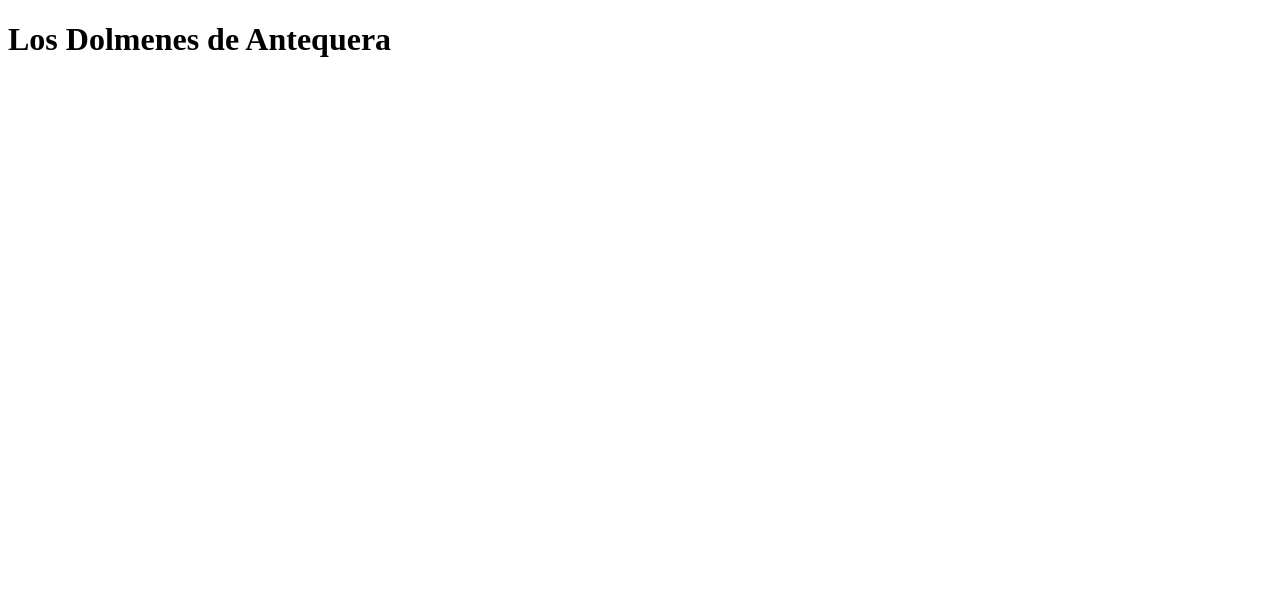
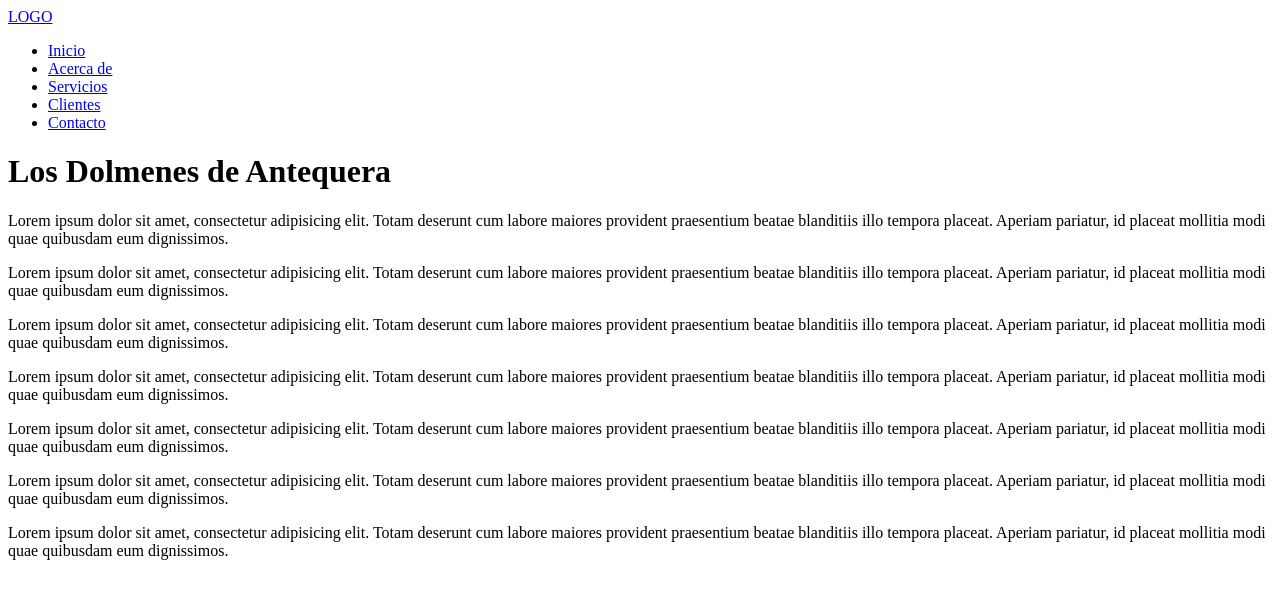
Before and after one commit to Lgarcia2812/Lgarcia2812.github.io, a plain HTML site: page index.html in a window 1280 px wide. Drawn offline with Linux system fonts and the light colour scheme.

Commit message:
Comienzo de cabecera + planteamiento de mi pagina

```diff
--- a/index.html
+++ b/index.html
@@ -16,12 +16,37 @@
 </head>
 
 <body>
-    <header class="titulo" border="1">
+    <header class="titulo">
+        <div class="container">
+            <a href="#" class="logo"> LOGO </a>
+            <nav class="navigation">
+                <ul>
+                    <li><a href="#"> Inicio </a></li>
+                    <li><a href="#"> Acerca de  </a></li>
+                    <li><a href="#"> Servicios  </a></li>
+                    <li><a href="#"> Clientes </a></li>
+                    <li><a href="#"> Contacto </a></li>
+                </ul>
 
-        <h1> Los Dolmenes de Antequera </h1>
-
+            </nav>
+            <h1> Los Dolmenes de Antequera </h1>
+        </div>
 
     </header>
 
+    <main class="main">
+        <div class="conteiner">
+            <p>Lorem ipsum dolor sit amet, consectetur adipisicing elit. Totam deserunt cum labore maiores provident praesentium beatae blanditiis illo tempora placeat. Aperiam pariatur, id placeat mollitia modi quae quibusdam eum dignissimos.</p>
+            <p>Lorem ipsum dolor sit amet, consectetur adipisicing elit. Totam deserunt cum labore maiores provident praesentium beatae blanditiis illo tempora placeat. Aperiam pariatur, id placeat mollitia modi quae quibusdam eum dignissimos.</p>
+            <p>Lorem ipsum dolor sit amet, consectetur adipisicing elit. Totam deserunt cum labore maiores provident praesentium beatae blanditiis illo tempora placeat. Aperiam pariatur, id placeat mollitia modi quae quibusdam eum dignissimos.</p>
+            <p>Lorem ipsum dolor sit amet, consectetur adipisicing elit. Totam deserunt cum labore maiores provident praesentium beatae blanditiis illo tempora placeat. Aperiam pariatur, id placeat mollitia modi quae quibusdam eum dignissimos.</p>
+            <p>Lorem ipsum dolor sit amet, consectetur adipisicing elit. Totam deserunt cum labore maiores provident praesentium beatae blanditiis illo tempora placeat. Aperiam pariatur, id placeat mollitia modi quae quibusdam eum dignissimos.</p>
+            <p>Lorem ipsum dolor sit amet, consectetur adipisicing elit. Totam deserunt cum labore maiores provident praesentium beatae blanditiis illo tempora placeat. Aperiam pariatur, id placeat mollitia modi quae quibusdam eum dignissimos.</p>
+            <p>Lorem ipsum dolor sit amet, consectetur adipisicing elit. Totam deserunt cum labore maiores provident praesentium beatae blanditiis illo tempora placeat. Aperiam pariatur, id placeat mollitia modi quae quibusdam eum dignissimos.</p>
+
+
+        </div>
+    </main>
+
 </body>
 </html>
```
Also changed, not shown: Recursos/foto1.png (added).
